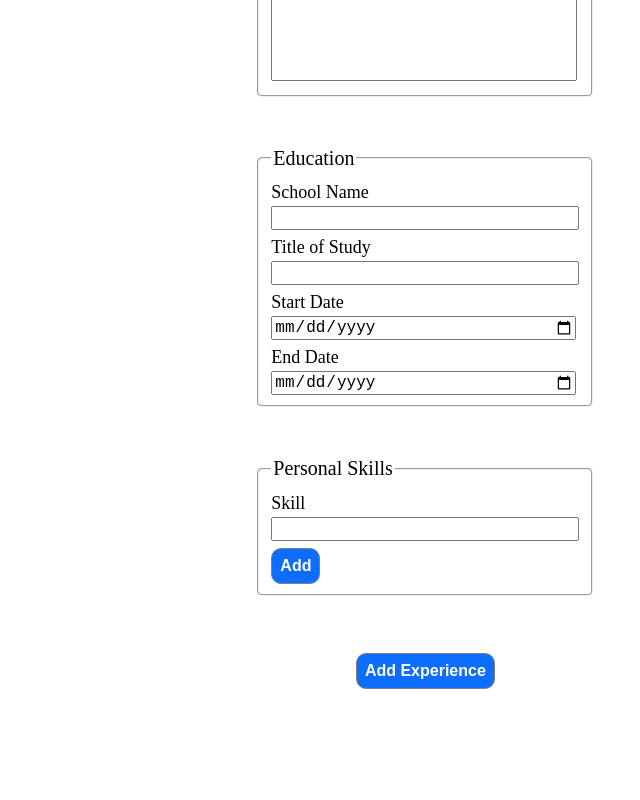
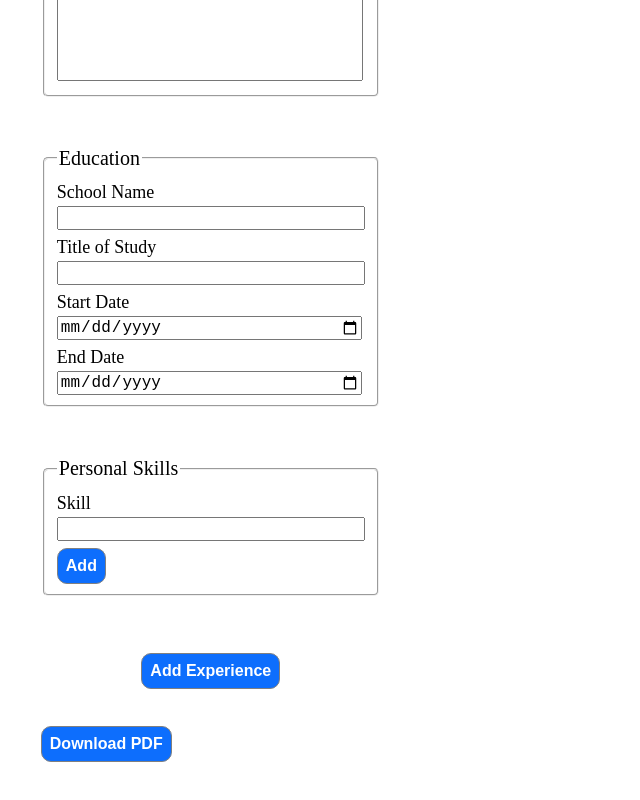
Before and after one commit to David-Portugal-Ferreira/new-cv-application, a React (Vite) app: page / in a window 1280 px wide. Shown: the part 468-1268 px from the top of the page, without its empty margins (0-640 px from the left). Built offline with nearby package versions, Linux system fonts and the light colour scheme.

Commit message:
Add button to download pdf

```diff
--- a/src/App.css
+++ b/src/App.css
@@ -5,18 +5,18 @@
   justify-content: flex-start;
 }
 .cv {
-  min-width: fit-content;
-  max-width: 70%;
+  width: 60%;
   display: flex;
   flex-direction: column;
   justify-content: flex-start;
-  margin-right: 150px;
   margin-top: 50px;
 }
 
 @media print {
   .cv {
-    margin: 10px;
+    margin: 50px 100px ;
+    width: 100%;
+    align-items: flex-start;
   }
   .forms {
     display: none;
--- a/src/App.jsx
+++ b/src/App.jsx
@@ -25,6 +25,11 @@ function App() {
   });
   const [personalSkills, setPersonalSkills] = useState([]);
   const [praticalExperience, setPraticalExperience] = useState([]);
+
+  const handleDownloadPdf = () => {
+    document.title = "cv";
+    window.print();
+  };
 
   return (
     <>
@@ -95,6 +100,9 @@ function App() {
             setPraticalExperience={setPraticalExperience}
           />
         </FormPraticalExperience>
+        <button className="saveAsPdf" onClick={handleDownloadPdf}>
+          Download PDF
+        </button>
       </div>
       <div className="cv">
         <PersonalInfo
--- a/src/styles/forms.css
+++ b/src/styles/forms.css
@@ -45,7 +45,8 @@ input[type="date"]:focus {
 }
 
 input[type="submit"],
-input[type="button"] {
+input[type="button"],
+.saveAsPdf {
   box-sizing: content-box;
   margin-top: 7px;
   padding: 8px;
@@ -58,6 +59,9 @@ input[type="button"] {
   cursor: pointer;
   color: white;
   background-color: #0d6efd;
+}
+.saveAsPdf {
+  margin-bottom: 150px;
 }
 
 input[type="button"].cancelFormSubmition {
@@ -75,7 +79,7 @@ textarea {
   display: flex;
   flex-direction: column;
   align-items: center;
-  margin-bottom: 150px;
+  margin-bottom: 30px;
 }
 .experiences h3 {
   margin-top: 25px;
```
